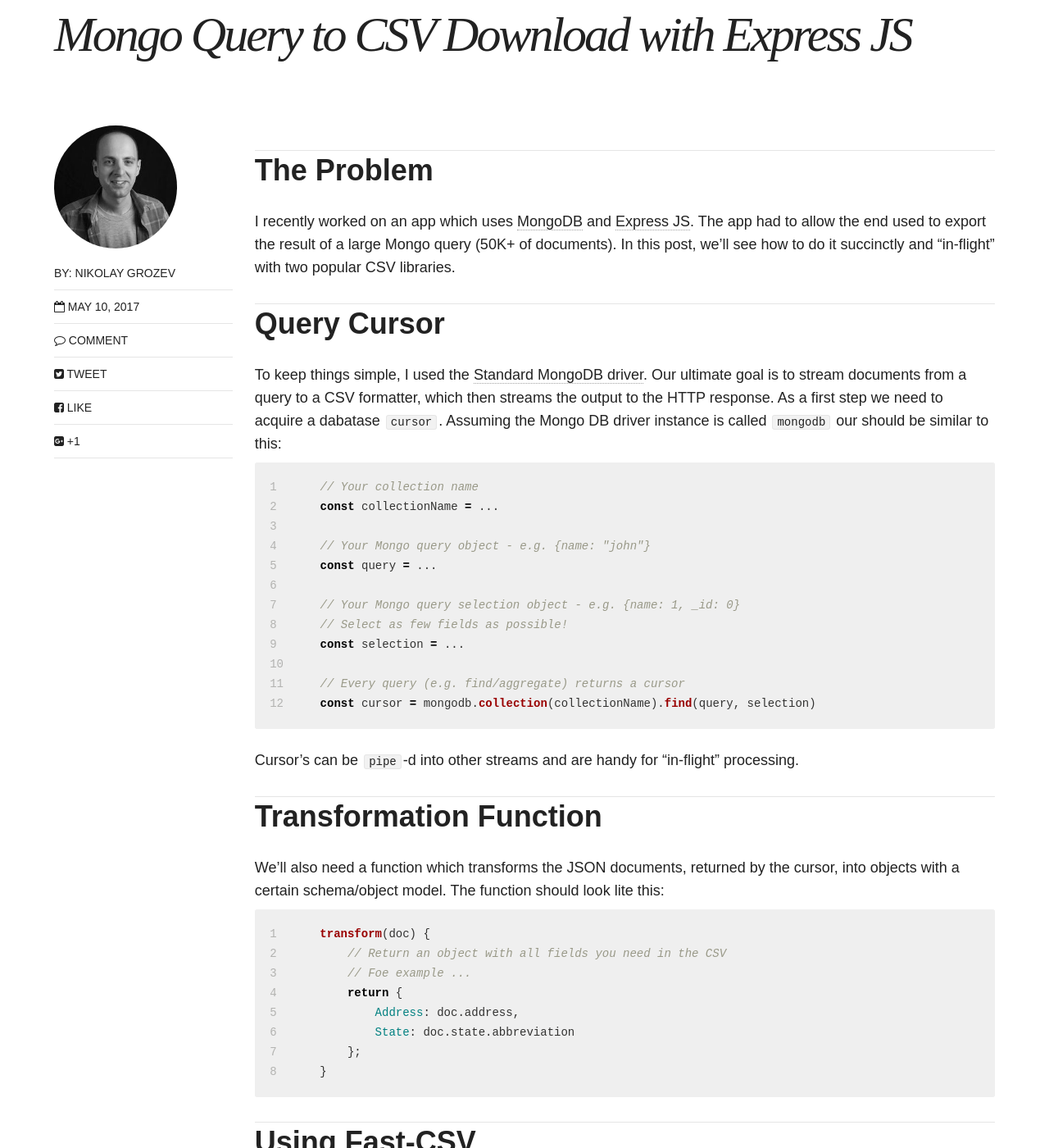
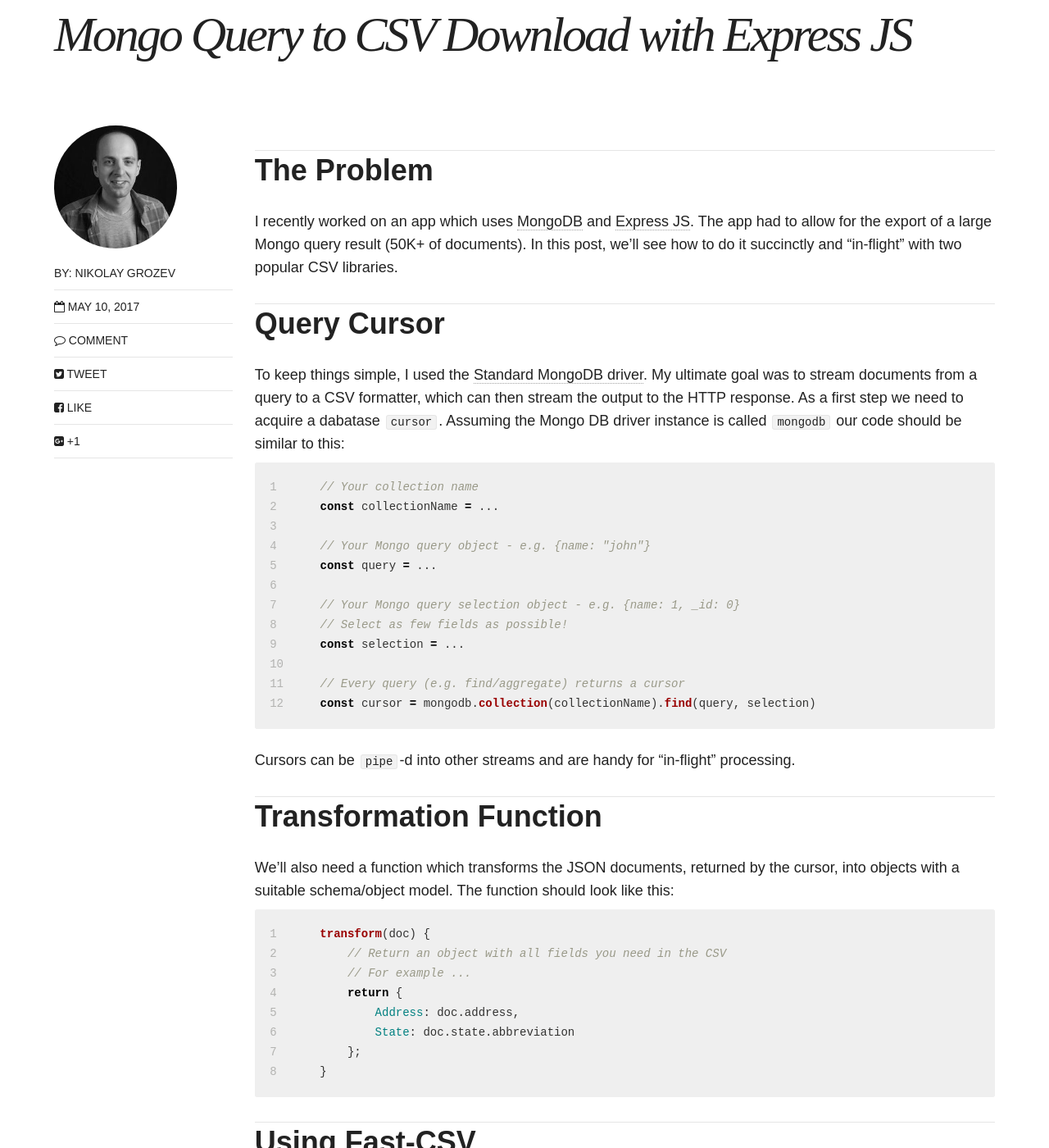
Before and after one commit to nikolayg/nikgrozev-website, a Jekyll site: the page built from _posts/blog/2017-05-10-mongo-query-to-CSV-download-expressjs.md, in a window 1280 px wide and 1400 px high, scrolled down 278 px. Shown: the whole window at 82% size. Built offline with Jekyll 4.4.1, drawn with Linux system fonts in a browser that asks for light colours; nearby versions of some CDN libraries; comment, search, counter and statistics services are not loaded; some of the changed text lies outside the part shown.

Commit message:
Fixed typos

````diff
--- a/_posts/blog/2017-05-10-mongo-query-to-CSV-download-expressjs.md
+++ b/_posts/blog/2017-05-10-mongo-query-to-CSV-download-expressjs.md
@@ -35,8 +35,8 @@
 
 I recently worked on an app which uses [MongoDB](https://www.mongodb.com/) and
 [Express JS](https://expressjs.com/).
-The app had to allow the end used to
-export the result of a large Mongo query (50K+ of documents). In this post, we'll
+The app had to allow for the
+export of a large Mongo query result (50K+ of documents). In this post, we'll
 see how to do it succinctly and "in-flight" with two popular CSV libraries.
 
 <div id='query-cursor'/>
@@ -44,10 +44,10 @@
 
 To keep things simple, I used the
 [Standard MongoDB driver](https://mongodb.github.io/node-mongodb-native/).
-Our ultimate goal is to stream documents from a query to a CSV formatter,
-which then streams the output to the HTTP response.
+My ultimate goal was to stream documents from a query to a CSV formatter,
+which can then stream the output to the HTTP response.
 As a first step we need to acquire a dabatase `cursor`. Assuming the Mongo DB driver
-instance is called `mongodb` our should be similar to this:
+instance is called `mongodb` our code should be similar to this:
 
 ```javascript
 // Your collection name
@@ -64,18 +64,18 @@
 const cursor = mongodb.collection(collectionName).find(query, selection)
 ```
 
-Cursor's can be `pipe`-d into other streams and are handy for "in-flight" processing.
+Cursors can be `pipe`-d into other streams and are handy for "in-flight" processing.
 
 <div id='transformation-function'/>
 # Transformation Function
 
 We'll also need a function which transforms the JSON documents, returned by the cursor,
-into objects with a certain schema/object model. The function should look lite this:
+into objects with a suitable schema/object model. The function should look like this:
 
 ```javascript
 transform(doc) {
     // Return an object with all fields you need in the CSV
-    // Foe example ...
+    // For example ...
     return {
         Address: doc.address,
         State: doc.state.abbreviation
````
Also changed, not shown: other parts of _posts/blog/2017-05-10-mongo-query-to-CSV-download-expressjs.md (+3 -3 lines).
